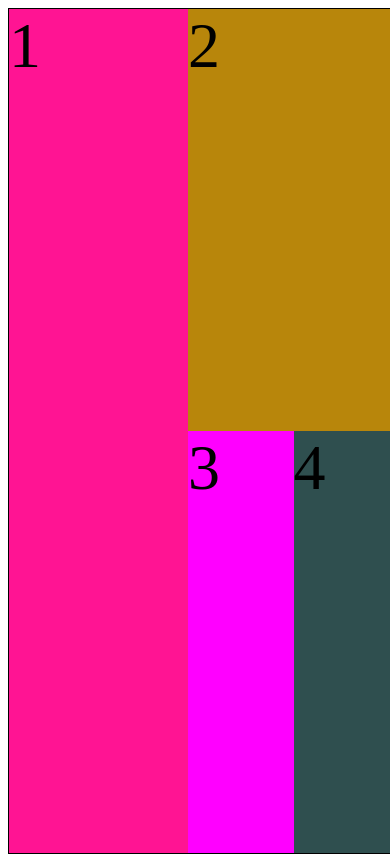
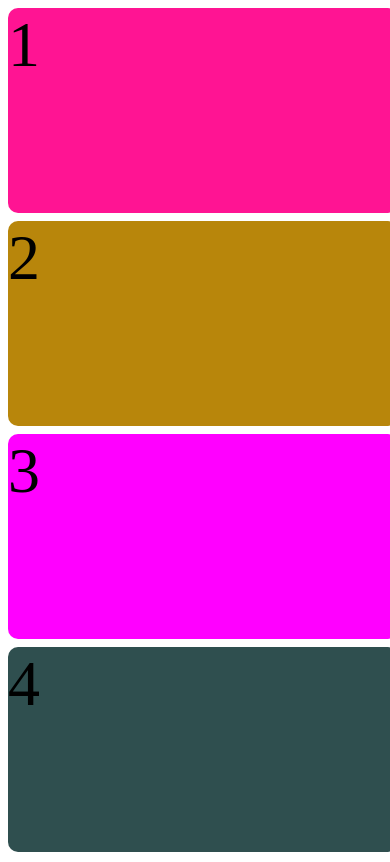
Before and after one commit to UlfathAraIslam/my-html-blog, a plain HTML site: page layout2.html in a window 390 px wide. Drawn offline with Linux system fonts and the light colour scheme.

Commit message:
layout2 is now responsive

```diff
--- a/layout2.html
+++ b/layout2.html
@@ -6,11 +6,14 @@
     <title>Layout 2</title>
     <style>
         .container{
-            border: 1px solid black;
             display: grid;
+            gap: 1%;
             width: 100vw;
             height: 100vh;
             font-size: 4em;
+        }
+        .container>div{
+            border-radius: 10px;
         }
         .item-1{
             background-color: deeppink;
@@ -32,20 +35,30 @@
             grid-column: 4;
             grid-row: 2;
         }
+        /* smaller device */
+        @media screen and (max-width:576px){
+            .container{
+                display: flex;
+                flex-direction: column;
+            }
+            .item{
+                height: 100vh;
+            }
+        }
     </style>
 </head>
 <body>
     <div class="container">
-        <div class="item-1">
+        <div class="item item-1">
             1
         </div>
-        <div class="item-2">
+        <div class="item item-2">
             2
         </div>
-        <div class="item-3">
+        <div class="item item-3">
             3
         </div>
-        <div class="item-4">
+        <div class="item item-4">
             4
         </div>
     </div>
```
